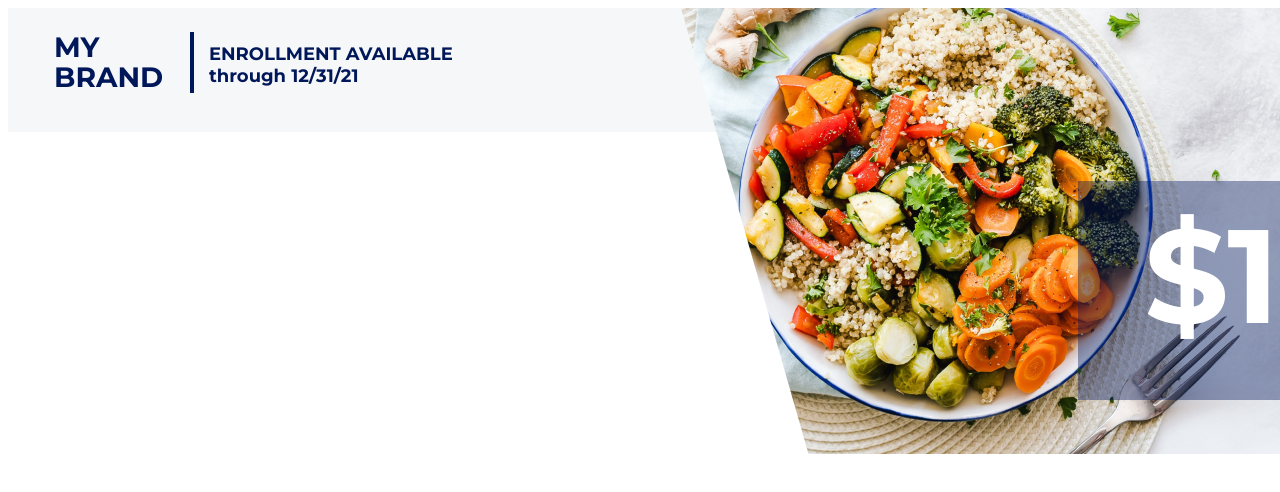
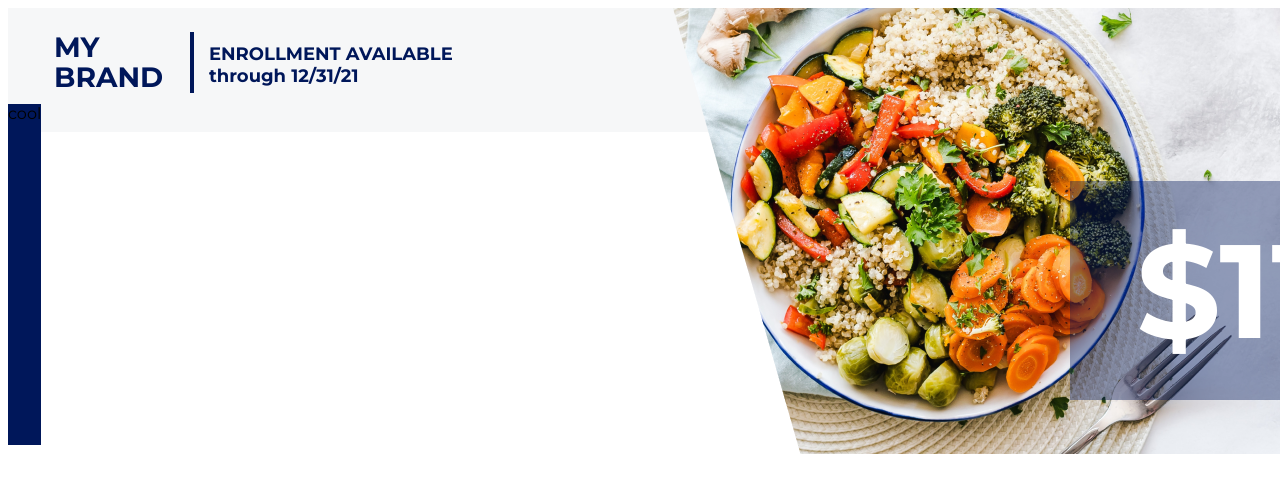
Before and after one commit to joe-hudson/RV, a React app: page / in a window 1280 px wide. Shown: the top 492 px of the page. Built offline with nearby package versions, Linux system fonts and the light colour scheme.

Commit message:
better ok, for reals this time: layout is better; update to use absolute positioning;

```diff
--- a/index.js
+++ b/index.js
@@ -69,6 +69,9 @@ class Banner extends React.Component {
             />
           </div>
         </div>
+        <div className="c-sign-up">
+          <span>cool</span>
+        </div>
       </div>
     );
   }
--- a/index.scss
+++ b/index.scss
@@ -3,8 +3,8 @@ body {
 }
 
 .container {
+    width: 1440px;
     margin: auto;
-    width: 1440px;
 }
 
 .c-brand-announcement {
@@ -15,7 +15,7 @@ body {
     mix-blend-mode: multiply;
 }
 .c-brand-name {
-    display: inline-block;
+    display: block;
     float: left;
     padding-top: 24px;
     width: 119px;
@@ -28,7 +28,7 @@ body {
     color: #00175A;
 }
 .c-separator {
-    display: inline-block;
+    display: block;
     float: left;
     margin-left: 17px;
     height: 57px;
@@ -37,7 +37,7 @@ body {
     border: 2px solid #00175A;
 }
 .c-announcement {
-    display: inline-block;
+    display: block;
     float: left;
     margin-top: 35px;
     margin-left: 15px;
@@ -47,7 +47,6 @@ body {
     font-size: 18px;
     line-height: 22px;
     color: #00175A;
-    vertical-align: center;
 }
 .c-announcement-content {
     display: block;
@@ -61,18 +60,17 @@ body {
 }
 
 .c-product {
-    position: relative;
+    position: absolute;
     width: 916px;
     height: 534px;
     left: 673px;
-    top: -124px;
+    top: 8px;
     background-image: url('./images/food.png');
     background-repeat: no-repeat;
     z-index: 1;
 }
-
 .c-product-value-overlay {
-    position: relative;
+    position: absolute;
     width: 370px;
     height: 219px;
     left: 397px;
@@ -81,7 +79,7 @@ body {
     z-index: 2;
 }
 .c-product-text {
-    position: relative;
+    position: absolute;
     display: block;
     text-align: right;
     height: 23px;
@@ -98,15 +96,15 @@ body {
     right: 32px;
 }
 .c-product-in-value {
-    top: 15px;
+    top: 178px;
     right: 32px;
 }
 .c-product-value {
-    position: relative;
+    position: absolute;
     display: block;
     height: 122px;
     right: 32px;
-    top: 5px;
+    top: 43px;
     font-family: "Montserrat";
     font-style: normal;
     font-weight: bold;
@@ -118,6 +116,13 @@ body {
     z-index: 5;
 }
 
+.c-sign-up {
+    position: absolute;
+    height: 341px;
+    top: 104px;
+    background-color: #00175A;
+}
+
 .text-uppercase {
     text-transform: uppercase;
 }
```
